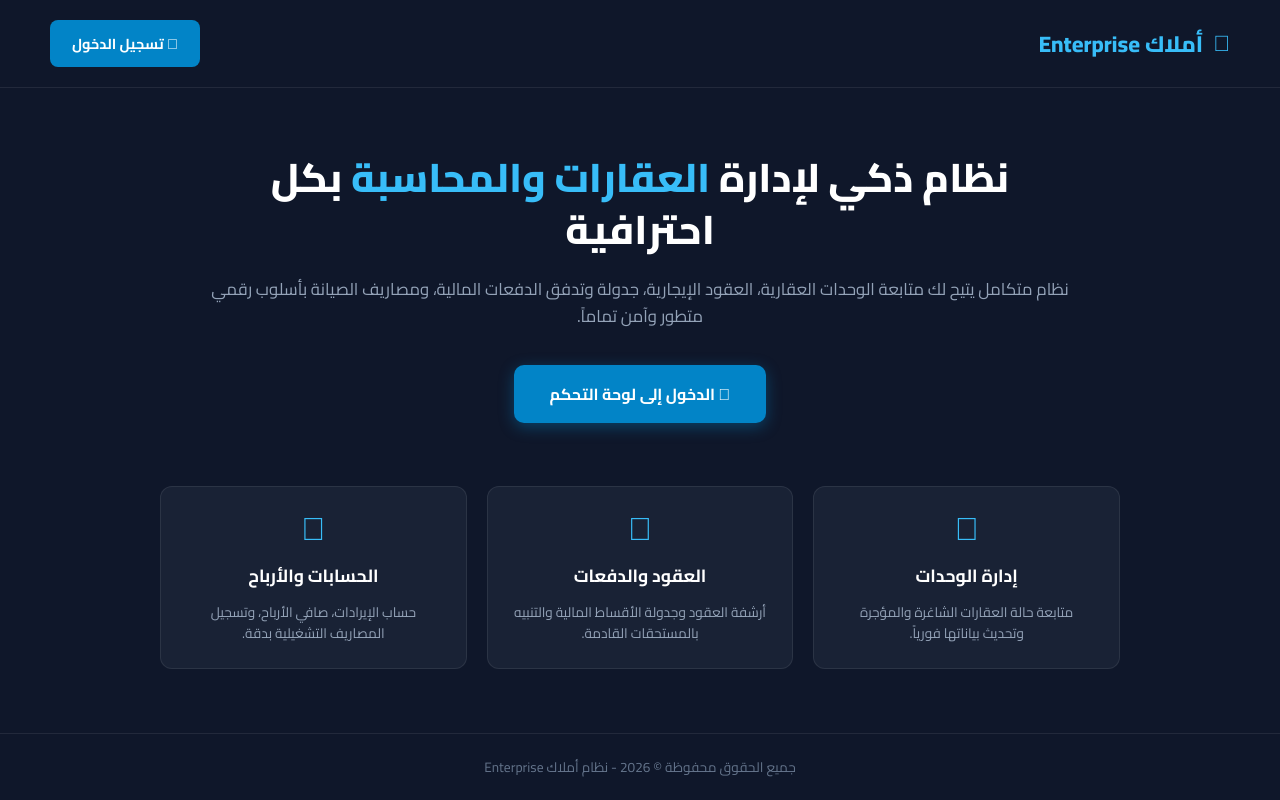
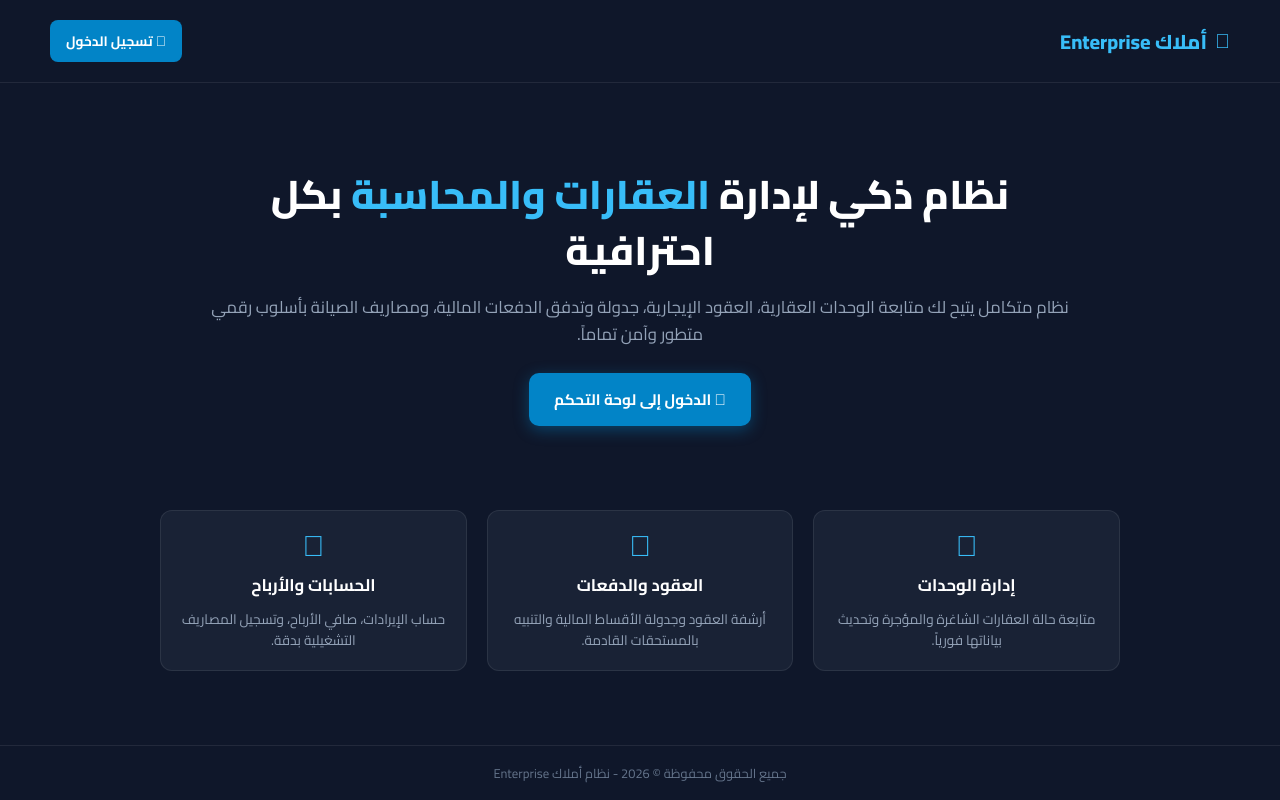
Before and after one commit to coder0979-del/realestate, a Flask app: page / in a window 1280 px wide. Run offline with Flask 3, Linux system fonts and the light colour scheme.

Commit message:
dsfkmsdc

```diff
--- a/templates/edit_property.html
+++ b/templates/edit_property.html
@@ -3,6 +3,7 @@
 <head>
     <meta charset="UTF-8">
     <meta name="viewport" content="width=device-width, initial-scale=1.0">
+
     <title>تعديل العقار</title>
     <link href="https://fonts.googleapis.com/css2?family=Cairo:wght@400;600;700&display=swap" rel="stylesheet">
     <link rel="stylesheet" href="https://cdnjs.cloudflare.com/ajax/libs/font-awesome/6.4.0/css/all.min.css">
--- a/templates/landing.html
+++ b/templates/landing.html
@@ -2,59 +2,55 @@
 <html lang="ar" dir="rtl">
 <head>
     <meta charset="UTF-8">
-    <meta name="viewport" content="width=device-width, initial-scale=1.0">
+    <meta name="viewport" content="width=device-width, initial-scale=1.0, maximum-scale=1.0, user-scalable=no">
     <title>نظام أملاك Enterprise - إدارة العقارات والمحاسبة</title>
     <link href="https://fonts.googleapis.com/css2?family=Cairo:wght@400;600;700;800&display=swap" rel="stylesheet">
     <link rel="stylesheet" href="https://cdnjs.cloudflare.com/ajax/libs/font-awesome/6.4.0/css/all.min.css">
     <style>
         * { box-sizing: border-box; margin: 0; padding: 0; font-family: 'Cairo', sans-serif !important; }
-        body { background-color: #0f172a; color: #f8fafc; min-height: 100vh; display: flex; flex-direction: column; justify-content: space-between; direction: rtl; text-align: right; }
+        body { background-color: #0f172a; color: #f8fafc; min-height: 100vh; display: flex; flex-direction: column; justify-content: space-between; direction: rtl; text-align: right; overflow-x: hidden; width: 100%; }
 
         /* Navbar */
-        header { padding: 20px 50px; display: flex; justify-content: space-between; align-items: center; border-bottom: 1px solid rgba(255,255,255,0.08); flex-wrap: wrap; gap: 15px; }
-        .logo { font-size: 1.4rem; font-weight: 800; color: #38bdf8; display: flex; align-items: center; gap: 10px; text-decoration: none; }
-        .nav-btn { background: #0284c7; color: white; padding: 10px 22px; border-radius: 8px; text-decoration: none; font-weight: 700; font-size: 0.9rem; transition: 0.2s; }
-        .nav-btn:hover { background: #0369a1; }
+        header { padding: 15px 20px; display: flex; justify-content: space-between; align-items: center; border-bottom: 1px solid rgba(255,255,255,0.08); flex-wrap: wrap; gap: 15px; width: 100%; }
+        .logo { font-size: 1.25rem; font-weight: 800; color: #38bdf8; display: flex; align-items: center; gap: 8px; text-decoration: none; }
+        .nav-btn { background: #0284c7; color: white; padding: 8px 16px; border-radius: 8px; text-decoration: none; font-weight: 700; font-size: 0.85rem; transition: 0.2s; white-space: nowrap; }
 
         /* Hero Section */
-        .hero { max-width: 900px; margin: 0 auto; padding: 50px 20px; text-align: center; }
-        .hero h1 { font-size: 2.5rem; font-weight: 800; margin-bottom: 20px; line-height: 1.3; color: #ffffff; }
+        .hero { width: 100%; max-width: 900px; margin: 0 auto; padding: 40px 15px; text-align: center; }
+        .hero h1 { font-size: 2rem; font-weight: 800; margin-bottom: 15px; line-height: 1.4; color: #ffffff; }
         .hero h1 span { color: #38bdf8; }
-        .hero p { font-size: 1.05rem; color: #94a3b8; margin-bottom: 35px; line-height: 1.6; }
+        .hero p { font-size: 0.95rem; color: #94a3b8; margin-bottom: 25px; line-height: 1.6; }
 
-        .hero-actions { display: flex; justify-content: center; gap: 15px; flex-wrap: wrap; }
-        .btn-primary { background: #0284c7; color: white; padding: 14px 35px; border-radius: 10px; text-decoration: none; font-weight: 700; font-size: 1rem; box-shadow: 0 4px 15px rgba(2, 132, 199, 0.4); transition: 0.2s; display: inline-block; }
-        .btn-primary:hover { background: #0369a1; transform: translateY(-2px); }
+        .hero-actions { display: flex; justify-content: center; gap: 15px; flex-wrap: wrap; width: 100%; }
+        .btn-primary { background: #0284c7; color: white; padding: 12px 25px; border-radius: 10px; text-decoration: none; font-weight: 700; font-size: 0.95rem; box-shadow: 0 4px 15px rgba(2, 132, 199, 0.4); display: block; width: 100%; max-width: 300px; text-align: center; }
 
         /* Features Cards */
-        .features { display: grid; grid-template-columns: repeat(auto-fit, minmax(260px, 1fr)); gap: 20px; max-width: 1000px; margin: 0 auto 50px auto; padding: 0 20px; }
-        .feature-card { background: rgba(30, 41, 59, 0.7); border: 1px solid rgba(255,255,255,0.08); padding: 25px; border-radius: 12px; text-align: center; }
-        .feature-card i { font-size: 2rem; color: #38bdf8; margin-bottom: 15px; }
-        .feature-card h3 { font-size: 1.1rem; font-weight: 700; margin-bottom: 10px; color: #fff; }
+        .features { display: grid; grid-template-columns: 1fr; gap: 15px; width: 100%; max-width: 1000px; margin: 0 auto 40px auto; padding: 0 15px; }
+        .feature-card { background: rgba(30, 41, 59, 0.7); border: 1px solid rgba(255,255,255,0.08); padding: 20px; border-radius: 12px; text-align: center; }
+        .feature-card i { font-size: 1.8rem; color: #38bdf8; margin-bottom: 10px; }
+        .feature-card h3 { font-size: 1.05rem; font-weight: 700; margin-bottom: 8px; color: #fff; }
         .feature-card p { font-size: 0.85rem; color: #94a3b8; line-height: 1.5; }
 
         /* Footer */
-        footer { text-align: center; padding: 20px; border-top: 1px solid rgba(255,255,255,0.08); color: #64748b; font-size: 0.85rem; }
+        footer { text-align: center; padding: 15px; border-top: 1px solid rgba(255,255,255,0.08); color: #64748b; font-size: 0.8rem; width: 100%; }
 
-        /* Responsive Media Queries */
-        @media (max-width: 768px) {
-            header { padding: 15px 20px; justify-content: center; text-align: center; }
-            .hero { padding: 30px 15px; }
-            .hero h1 { font-size: 1.9rem; }
-            .hero p { font-size: 0.95rem; }
-            .btn-primary { width: 100%; text-align: center; padding: 12px 20px; }
+        /* Responsive Media Queries للشاشات الأكبر */
+        @media (min-width: 768px) {
+            header { padding: 20px 50px; }
+            .hero { padding: 50px 20px; }
+            .hero h1 { font-size: 2.5rem; }
+            .hero p { font-size: 1.05rem; }
+            .btn-primary { width: auto; }
+            .features { grid-template-columns: repeat(3, 1fr); gap: 20px; padding: 0 20px; }
         }
     </style>
 </head>
 <body>
-
-    <!-- Header -->
     <header>
         <a href="#" class="logo"><i class="fas fa-city"></i> أملاك Enterprise</a>
         <a href="/login" class="nav-btn"><i class="fas fa-sign-in-alt"></i> تسجيل الدخول</a>
     </header>
 
-    <!-- Hero Content -->
     <div class="hero">
         <h1>نظام ذكي لإدارة <span>العقارات والمحاسبة</span> بكل احترافية</h1>
         <p>نظام متكامل يتيح لك متابعة الوحدات العقارية، العقود الإيجارية، جدولة وتدفق الدفعات المالية، ومصاريف الصيانة بأسلوب رقمي متطور وآمن تماماً.</p>
@@ -63,7 +59,6 @@
         </div>
     </div>
 
-    <!-- Features -->
     <div class="features">
         <div class="feature-card">
             <i class="fas fa-building"></i>
@@ -82,11 +77,8 @@
         </div>
     </div>
 
-
-    <!-- Footer -->
     <footer>
         جميع الحقوق محفوظة &copy; 2026 - نظام أملاك Enterprise
     </footer>
-
 </body>
 </html>
```
Also changed, not shown: templates/index.html (+29 -52 lines), real_estate.db.
